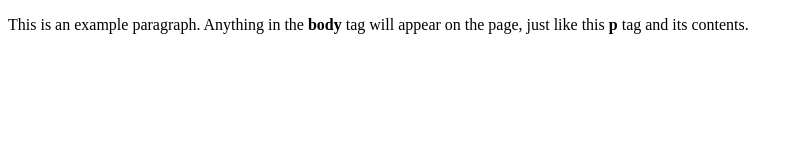
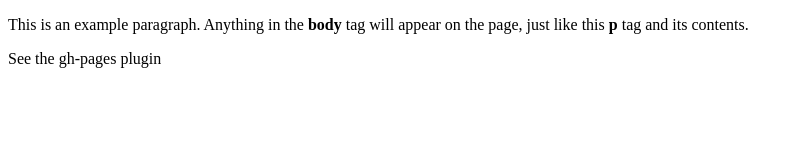
Before and after one commit to appleboy/gh-pages-action, a plain HTML site: page index.html in a window 1280 px wide. Shown: the whole page, without its empty margins (0-800 px from the left). Drawn offline with Linux system fonts and the light colour scheme.

Commit message:
commit 244a50cfedec7602fed85806c6ab8ff673d106ca Author: Bo-Yi Wu <appleboy.tw@gmail.com> Date:   Sat Mar 7 20:59:13 2020 +0800
    chore: update

```diff
--- a/index.html
+++ b/index.html
@@ -5,5 +5,6 @@
   </head>
   <body>
     <p>This is an example paragraph. Anything in the <strong>body</strong> tag will appear on the page, just like this <strong>p</strong> tag and its contents.</p>
+    <p>See the gh-pages plugin</p>
   </body>
 </html>
```
